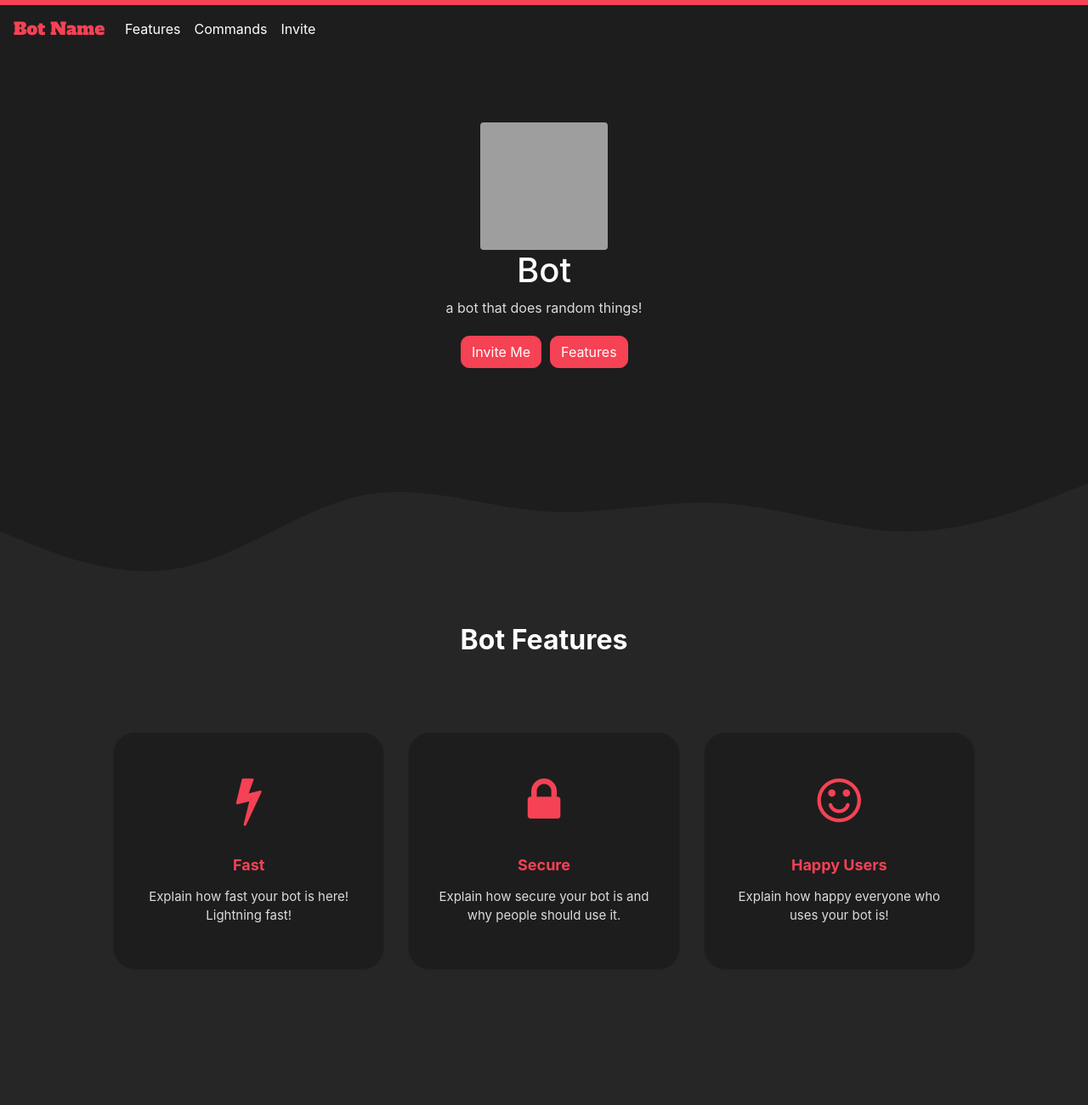
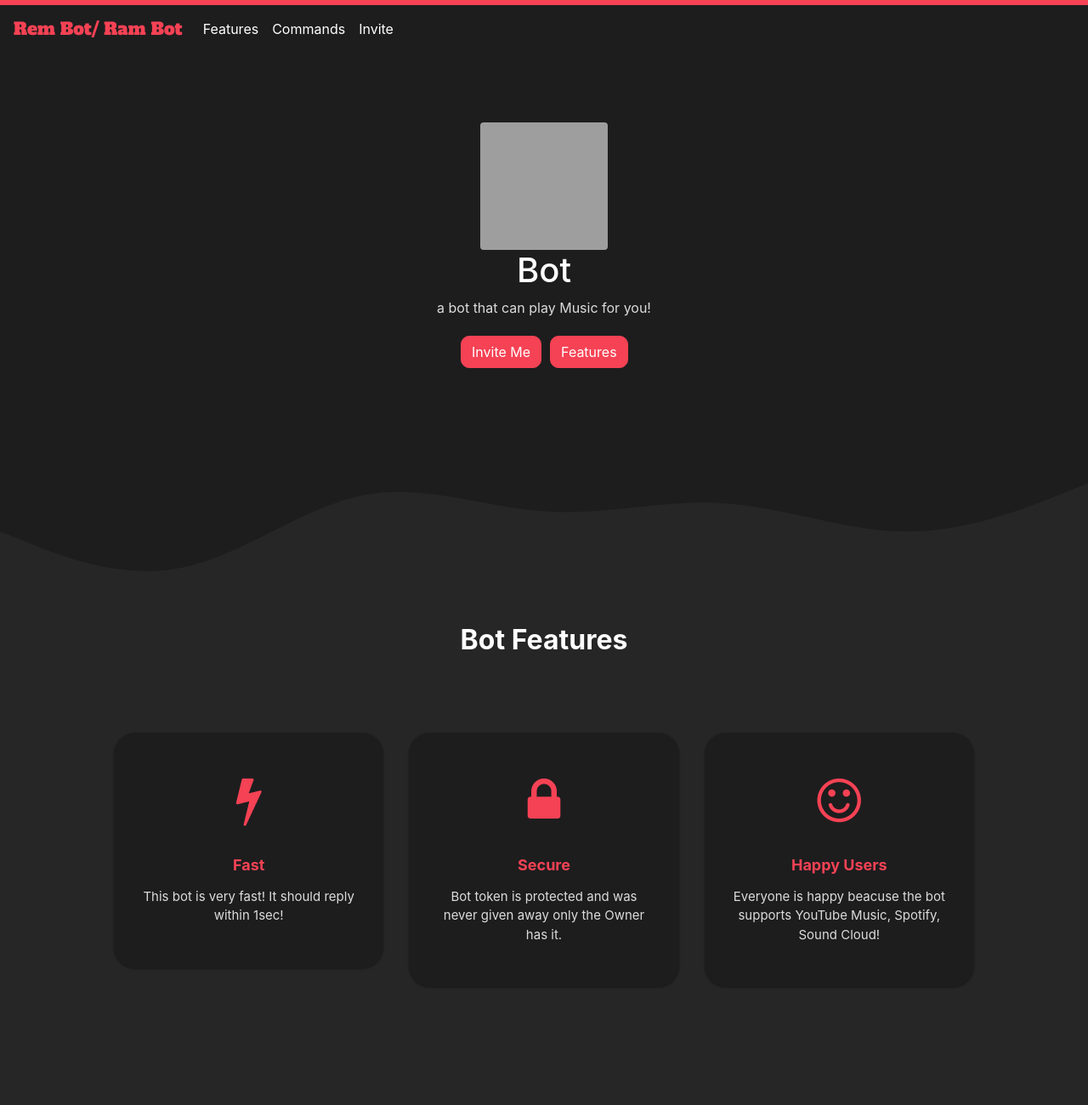
Before and after one commit to LulaMC/lula, a plain HTML site: page index.html in a window 1280 px wide. Shown: the top 1300 px of the page at 85% size. Drawn offline with nearby package versions, Linux system fonts and the light colour scheme; grey boxes are pictures that could not be loaded; files whose address does not match are found by name.

Commit message:
Update index.html

```diff
--- a/index.html
+++ b/index.html
@@ -19,7 +19,8 @@
 <body style="background-color: var(--background);">
     <div id="top" style="height: 12px;">
         <nav class="navbar navbar-light navbar-expand fixed-top" style="color: var(--main-color);border-top-width: 6px;border-top-style: solid;background: var(--background);">
-            <div class="container-fluid"><a class="navbar-brand" href="#" style="color: var(--main-color);font-family: 'Alfa Slab One', cursive;">Bot Name</a><button data-toggle="collapse" class="navbar-toggler" data-target="#navcol-1"><span class="sr-only">Toggle navigation</span><span class="navbar-toggler-icon"></span></button>
+            <div class="container-fluid"><a class="navbar-brand" href="#" style="color: var(--main-color);font-family: 'Alfa Slab One', cursive;">Rem Bot/ Ram Bot
+		 </a><button data-toggle="collapse" class="navbar-toggler" data-target="#navcol-1"><span class="sr-only">Toggle navigation</span><span class="navbar-toggler-icon"></span></button>
                 <div
                     class="collapse navbar-collapse" id="navcol-1">
                     <ul class="nav navbar-nav">
@@ -33,7 +34,7 @@
     </div>
     <header class="d-xl-flex flex-column justify-content-xl-center align-items-xl-center" style="height: 418px;text-align: center;margin: 55px;"><img class="rounded" src="https://cdn.discordapp.com/attachments/775384036285218869/776188652463456256/nUXFft6.gif" width="150" height="150" style="margin-top: 30px;">
         <h1 class="d-xl-flex justify-content-xl-start" style="color: var(--text-color);">Bot</h1>
-        <p style="color: var(--secondary-text-color);">a bot that does random things!</p>
+        <p style="color: var(--secondary-text-color);">a bot that can play Music for you!</p>
         <div class="tada animated"><div role="group" class="btn-group">    <a href="https://discord.com/invite/" class="btn btn-primary shadow-none" type="button" style="margin: 5px;background-color: var(--main-color);border-color: var(--main-color);border-radius: 10px;">Invite Me</a>
 
 	<a class="btn btn-primary smoothScroll shadow-none" role="button" style="margin: 5px;background-color: var(--main-color);border-color: var(--main-color);border-radius: 10px;"
@@ -49,19 +50,19 @@
                 <div class="col-sm-6 col-md-5 col-lg-4 item">
                     <div id="features" class="box" style="/*border-radius: 34px;*/"><i class="fa fa-bolt icon" style="color: var(--main-color);"></i>
                         <h3 class="name">Fast</h3>
-                        <p class="description" style="color: var(--secondary-text-color);">Explain how fast your bot is here! Lightning fast!<br></p>
+                        <p class="description" style="color: var(--secondary-text-color);">This bot is very fast! It should reply within 1sec!<br></p>
                     </div>
                 </div>
                 <div class="col-sm-6 col-md-5 col-lg-4 item">
                     <div id="features" class="box"><i class="fa fa-lock icon" style="color: var(--main-color);"></i>
                         <h3 class="name">Secure</h3>
-                        <p class="description" style="color: var(--secondary-text-color);">Explain how secure your bot is and why people should use it.<br></p>
+                        <p class="description" style="color: var(--secondary-text-color);">Bot token is protected and was never given away only the Owner has it.<br></p>
                     </div>
                 </div>
                 <div class="col-sm-6 col-md-5 col-lg-4 item">
                     <div id="features" class="box"><i class="fa fa-smile-o icon" style="color: var(--main-color);"></i>
                         <h3 class="name">Happy Users</h3>
-                        <p class="description" style="color: var(--secondary-text-color);">Explain how happy everyone who uses your bot is!<br></p>
+                        <p class="description" style="color: var(--secondary-text-color);">Everyone is happy beacuse the bot supports YouTube Music, Spotify, Sound Cloud!<br></p>
                     </div>
                 </div>
             </div>
@@ -97,9 +98,9 @@
     <! --- to here :D -- >
     <! --- If you want more just copy the following code from here -- >
           <div class="accordion-item">
-      <button id="accordion-button-2" aria-expanded="false"><span class="accordion-title">Standard Commands</span><span class="icon" aria-hidden="true"></span></button>
+      <button id="accordion-button-2" aria-expanded="false"><span class="accordion-title">Need Help? Contact me!</span><span class="icon" aria-hidden="true"></span></button>
       <div class="accordion-content">
-        <p>!help - see all bot comands <br> !support - see how to donate to our patreon <br> !help - see all bot comands <br> !support - see how to donate to our patreon <br> !help - see all bot comands <br> !support - see how to donate to our patreon <br> !help - see all bot comands <br>!help - see all bot comands <br> !support - see how to donate to our patreon <br> !help - see all bot comands<br> !help - see all bot comands <br> !support - see how to donate to our patreon <br> !help - see all bot comands <br>!help - see all bot comands <br> !support - see how to donate to our patreon <br> !help - see all bot comands<br> !help - see all bot comands <br> !support - see how to donate to our patreon <br> !help - see all bot comands <br>!help - see all bot comands <br> !support - see how to donate to our patreon <br> !help - see all bot comands <br> fuck <br> hi <br> lol</p>
+        <p>!help - see all bot comands <br> Send me a friend request on Discord <br> my tag is: LULA#0803 </p>
       </div>
     </div>
     <! --- to here :D -- >
```
